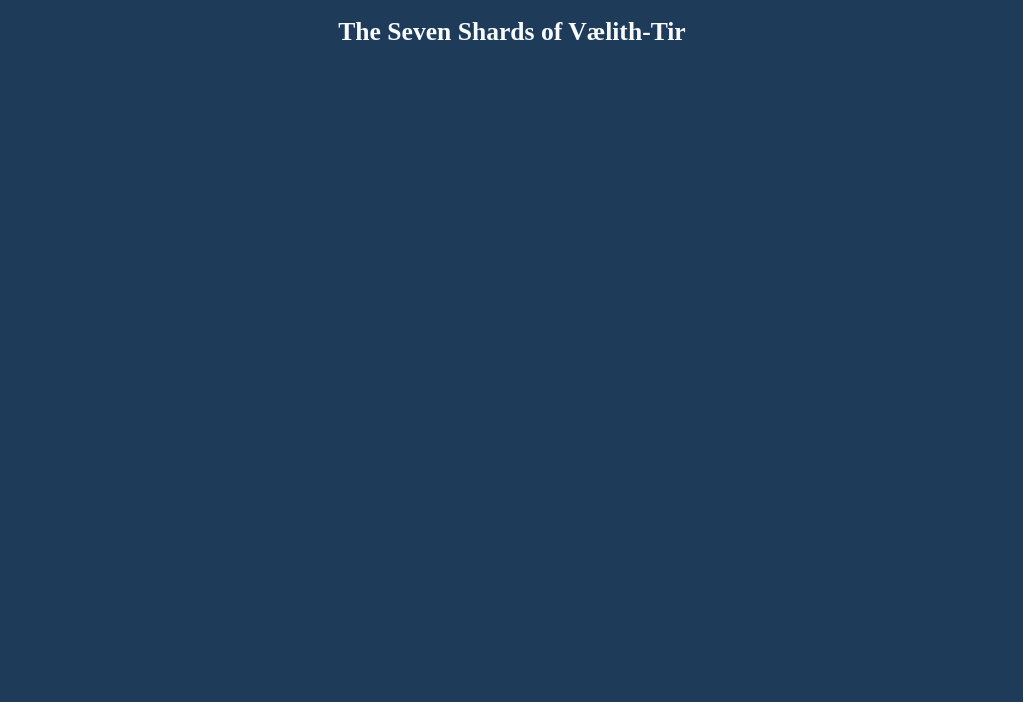
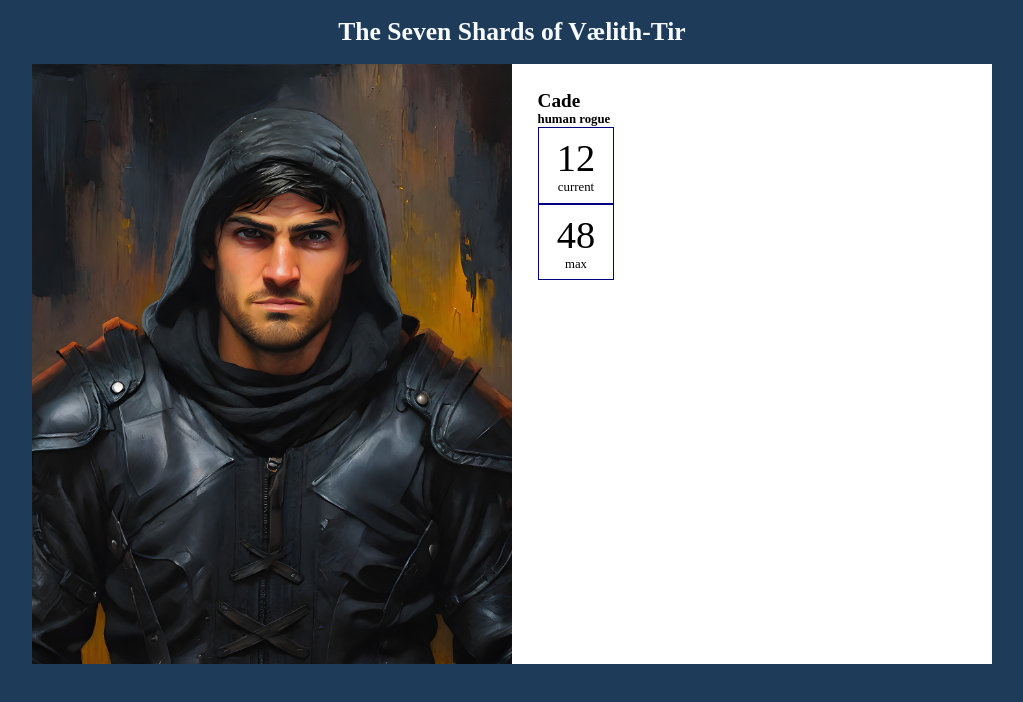
Before and after one commit to severedthumb/table, a plain HTML site: page index.html in a window 1280 px wide. Both pictures are taken after a click on the picture 334 px from the left and 238 px from the top of the page. Shown: the whole page, without its empty margins (128-1151 px from the left). Drawn offline with Linux system fonts and the light colour scheme.

Commit message:
Added character selection, and code to display character name, race, and class.

```diff
--- a/index.html
+++ b/index.html
@@ -14,7 +14,7 @@
         </header>
 
         <main>
-            <div id='selector'>
+            <div class='selector'>
                 <h2 style='color:rgb(249, 252, 255)'>Select a PC</h2>           <!-- inline style to make it readable while working out ideas; will remove later -->
 
                 <img src='./assets/Cade_Headshot.jpg' id='CadeSelect' style='width:200px'>
@@ -24,9 +24,19 @@
             </div>
 
             <div class='player'>
-                <img class='headshot' src='./assets/Waldor_Headshot.jpg'>
+                <img class='headshot'>
                 <div class='box'>
-                    <h3>Waldor Highbinder</h3>
+                    <h2 id='test'></h2>
+                    <h3 id='test2'></h3>
+
+                    <div class='hp_box'>
+                        <span id='currentHP'></span>
+                        <span>current</span>
+                    </div>
+                    <div class='hp_box'>
+                        <span id='maxHP'></span>
+                        <span>max</span>
+                    </div>
                 </div>
             </div>
 
--- a/script.js
+++ b/script.js
@@ -1,26 +1,82 @@
-const selector = document.getElementById('selector');
+const selector = document.querySelector('.selector');
+const player = document.querySelector('.player');
 
 const cadeSelect = document.getElementById('CadeSelect');
 const hammerSelect = document.getElementById('HammerSelect');
 const harbeckSelect = document.getElementById('HarbeckSelect');
 const waldorSelect = document.getElementById('WaldorSelect');
 
+
+
+const test = document.getElementById('test');
+const test2 = document.getElementById('test2');
+const headshot = document.querySelector('.headshot')
+const currentHP = document.getElementById('currentHP');
+const maxHP = document.getElementById('maxHP');
+
+const cade = {
+    'name': 'Cade',
+    'race': 'human',
+    'class': 'rogue',
+    'headshot': './assets/Cade_Headshot.jpg',
+    'currentHP': 12,
+    'maxHP': 48
+};
+
+const hammer = {
+    'name': 'Hammer',
+    'race': 'dwarf',
+    'class': 'fighter',
+    'headshot': './assets/Hammer_Headshot.jpg',
+    'currentHP': 51,
+    'maxHP': 61
+};
+
+const harbeck = {
+    'name': 'Harbeck',
+    'race': 'dwarf',
+    'class': 'cleric',
+    'headshot': './assets/Harbeck_Headshot.jpg',
+    'currentHP': 44,
+    'maxHP': 44
+};
+
+const waldor = {
+    'name': 'Waldor',
+    'race': 'elf',
+    'class': 'wizard',
+    'headshot': './assets/Waldor_Headshot.jpg',
+    'currentHP': 12,
+    'maxHP': 13
+};
+
+
+
+fillInfoBox = (character) => {
+    headshot.setAttribute('src', character.headshot);
+    test.innerHTML = character.name;
+    test2.innerHTML = character.race + ' ' + character.class;
+    currentHP.innerHTML = character.currentHP;
+    maxHP.innerHTML = character.maxHP;
+
+    selector.style.display = 'none';
+    player.style.display = 'flex';
+};
+
+
+
 cadeSelect.addEventListener('click', () => {
-    selector.style.display = 'none';
-    alert('You clicked Cade. Later, this will do something.');
-})
+    fillInfoBox(cade);
+});
 
 hammerSelect.addEventListener('click', () => {
-    selector.style.display = 'none';
-    alert('You clicked Hammer. Later, this will do something.');
-})
+    fillInfoBox(hammer);
+});
 
 harbeckSelect.addEventListener('click', () => {
-    selector.style.display = 'none';
-    alert('You clicked Harbeck. Later, this will do something.');
-})
+    fillInfoBox(harbeck);
+});
 
 waldorSelect.addEventListener('click', () => {
-    selector.style.display = 'none';
-    alert('You clicked Waldor. Later, this will do something.');
+    fillInfoBox(waldor);
 });
--- a/styles.css
+++ b/styles.css
@@ -4,7 +4,6 @@
 
 body {
     background-color: rgb(30, 60, 90);
-
     margin: 0;
     padding: 0;
 }
@@ -18,11 +17,24 @@ h1 {
     font-size: 2vw;
 }
 
+h2, h3 {
+    margin: 0;
+    padding: 0;
+}
+
+h2 {
+    font-size: 1.5vw;
+}
+
+h3 {
+
+    font-size: 1vw;
+}
+
 
 
 /* THIS IS THE 'SELECT A PC' PART, which disappears after you select a PC*/
-
-#selector {
+.selector {
     display: block;
     text-align: center;
     width: 75%;
@@ -32,7 +44,6 @@ h1 {
 
 
 /* THIS IS THE PC INFO, which appears after you select a PC */
-
 .player {
     width: 75%;
     margin: 0 auto;
@@ -51,8 +62,20 @@ h1 {
     padding: 2vw;
 }
 
-h3 {
-    margin: 0;
-    padding: 0;
-    font-size: 2vw;
+.hp_box {
+    width: 6vw;
+    height: 6vw;
+    border: 1px solid navy;
+    display: flex;
+    flex-direction: column;
+    justify-content: center;
+    align-items: center;
 }
+
+.hp_box span {
+    font-size: 1vw;
+}
+
+#currentHP, #maxHP {
+    font-size: 3vw;
+}
```
